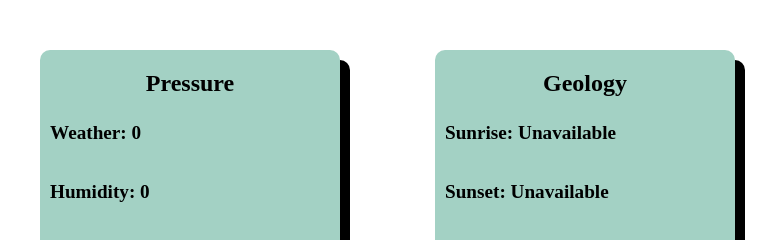
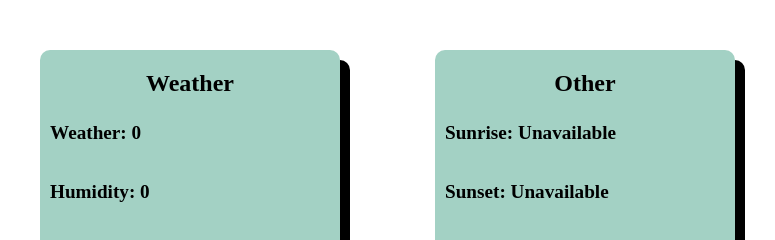
Before and after one commit to ds-upin/ClimaVortex, a plain HTML site: page index.html in a window 1280 px wide. Shown: the part 138-378 px from the top of the page, 450-1225 px from the left. Drawn offline with Linux system fonts and the light colour scheme; no server answers.

Commit message:
Corrected Labels

```diff
--- a/index.html
+++ b/index.html
@@ -30,14 +30,14 @@
             <div id="max-temp" class="weather">Max Temperature: 0</div>
         </div>
         <div class="contains">
-            <h2>Pressure</h2>
+            <h2>Weather</h2>
             <div id="main" class="weather"> Weather: 0</div>
             <div id="humid" class="weather">Humidity: 0</div>
             <div id="pres" class="weather">Pressure: 0</div>
             <div id="w-speed" class="weather">Wind Speed: 0</div>
         </div>
         <div class="contains">
-            <h2>Geology</h2>
+            <h2>Other</h2>
             <div id="sunrise" class="weather">Sunrise: Unavailable</div>
             <div id="sunset" class="weather">Sunset: Unavailable</div>
             <div id="visible" class="weather">Visibility: 0</div>
@@ -48,6 +48,6 @@
         <div id="disclaim">Not for commercial use. It is made for educational purpose.</div>
         <div id="madeby">By DIVYANSHU SINGH</div>
     </div>
-<script src="index.js"></script>
+    <script src="index.js"></script>
 </body>
 </html>
--- a/index.js
+++ b/index.js
@@ -95,3 +95,4 @@ function callapiagain(){
 }
 
 btn.addEventListener('click',callapiagain);
+// added comment
```
